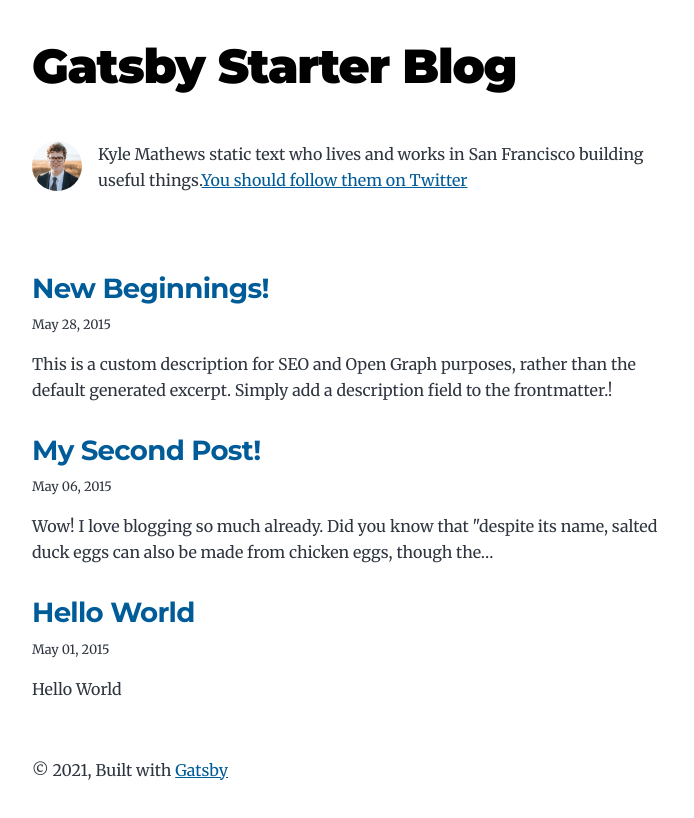
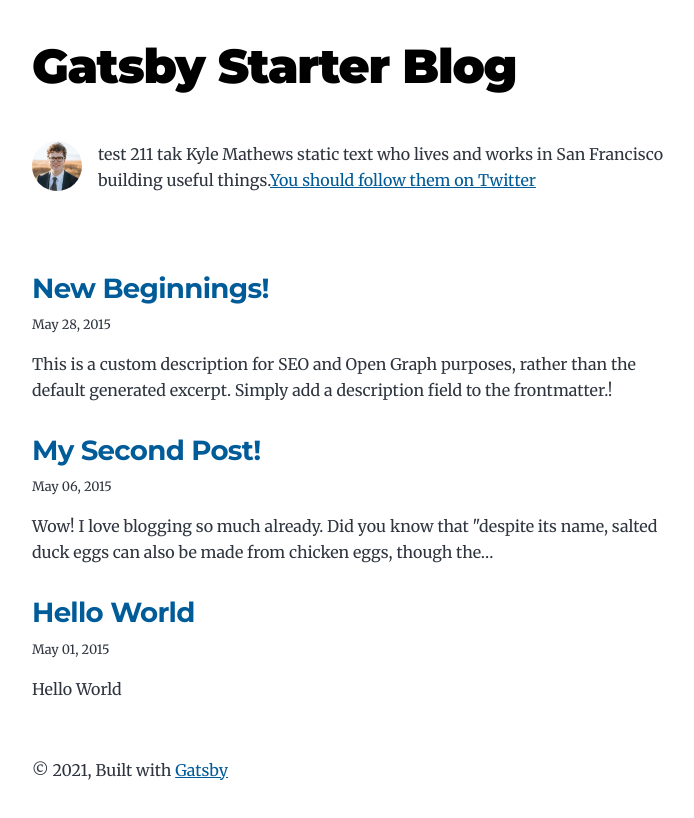
Before and after one commit to vitaliyrtest1/test-tutorial, a Gatsby site: page / in a window 1280 px wide. Shown: the whole page, without its empty margins (292-986 px from the left). Built offline with nearby package versions, Linux system fonts and the light colour scheme; Gatsby itself is replaced by a stand-in of ours.

Commit message:
bio.js: changed

```diff
--- a/src/components/bio.js
+++ b/src/components/bio.js
@@ -44,7 +44,7 @@ const Bio = () => {
       />
       {author?.name && (
         <p>
-          {author.name} static text {author?.summary || null}
+          test 211 tak {author.name} static text {author?.summary || null}
           <a href={`https://twitter.com/${social?.twitter || ``}`}>
             You should follow them on Twitter
           </a>
```
